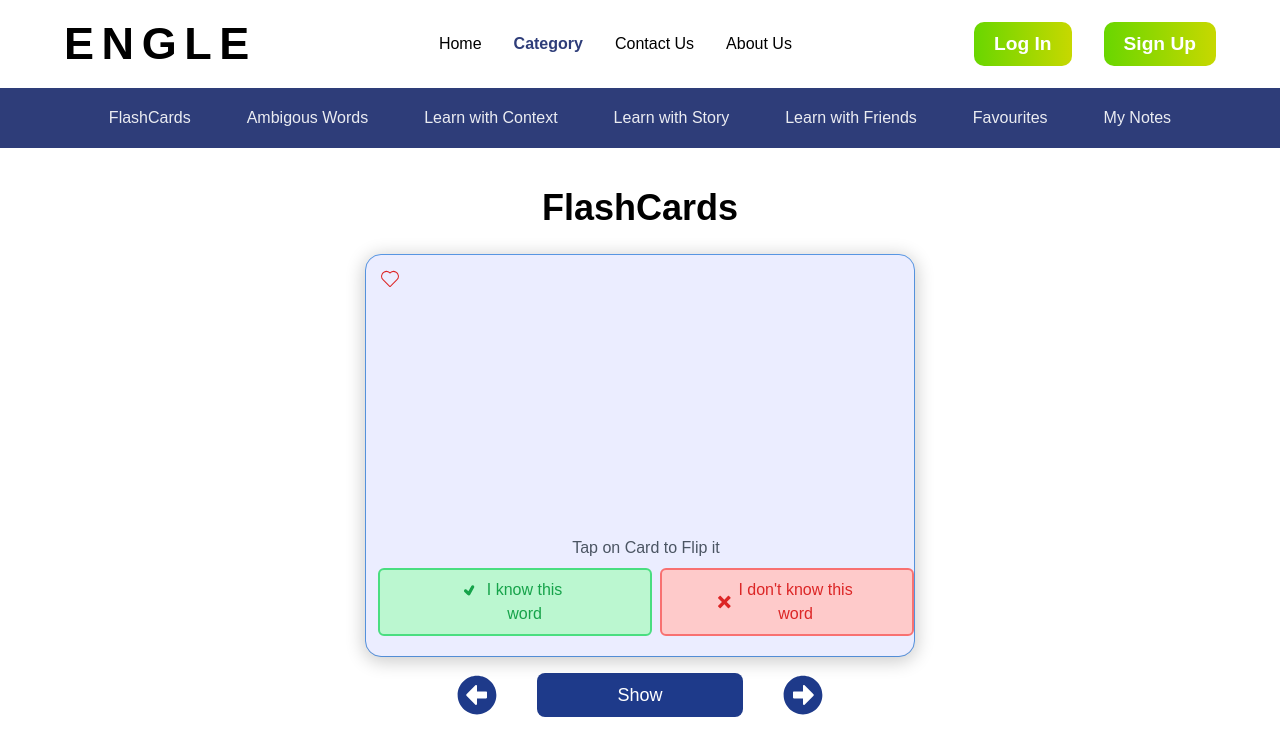
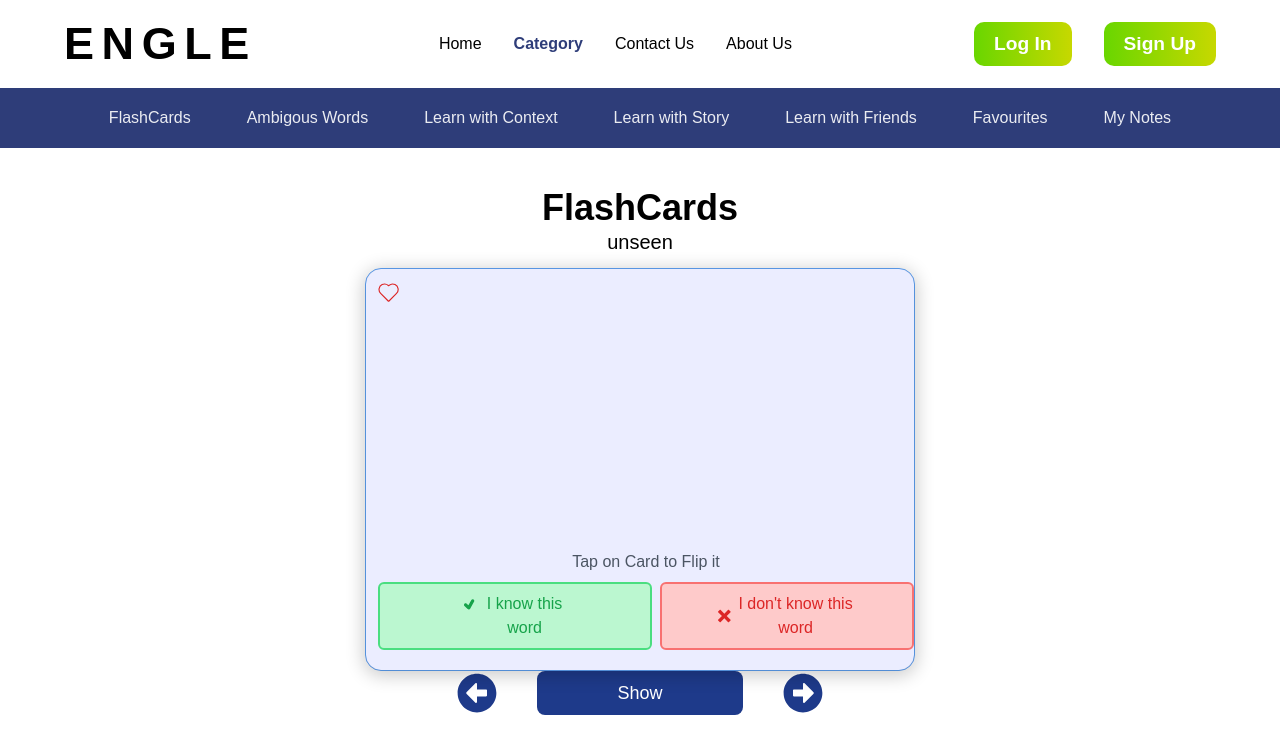
Before and after one commit to RanshInnovationsDeveloper/Engle, a React (Create React App) app in the folder frontend/: page /flashcards in a window 1280 px wide. Shown: the top 756 px of the page. Built offline with nearby package versions, Linux system fonts and the light colour scheme; no server answers.

Commit message:
favourites button modified

```diff
--- a/frontend/src/App.css
+++ b/frontend/src/App.css
@@ -20,20 +20,15 @@ a {
 
 }
 
-p {
-  line-height: 1.7;
+h1{
+  font-weight: 600;
 }
 
 ul {
   list-style: none;
 }
 
-h1,
-h2,
-h3 {
-  font-weight: 600;
-  margin-bottom: 10px;
-}
+
 
 .container {
   width: 100%;
--- a/frontend/src/components/FavouriteButton.jsx
+++ b/frontend/src/components/FavouriteButton.jsx
@@ -5,6 +5,7 @@ import { useSelector } from "react-redux";
 import { CiHeart } from "react-icons/ci";
 import { FaHeart } from "react-icons/fa";
 import { toast } from "react-toastify";
+import "../styles/FlashCard.css"
 //This component fetches the stautus of favourite button and does the necessary job to update it
 
 function FavouriteButton({ itemId, type, name = "" }) {
@@ -86,19 +87,24 @@ function FavouriteButton({ itemId, type, name = "" }) {
     }
   };
   return (
-    <div>
-      {isLoading ? (
-        <p>Loading...</p>
-      ) : isFavourite ? (
-        <FaHeart
-          className="text-red-600 w-[1.5rem] h-[1.5rem]"
+    <div className="relative inline-block w-">
+
+      { isFavourite ? (
+        <div className="p-3">
+                 <FaHeart
+          className={`text-red-600 w-[1.5rem] h-[1.5rem] heart-icon   ${isLoading ? 'heart-scale-effect' : ''}`}
           onClick={(event) => removeFromFavourite(itemId, type, userId, event)}
         />
+        </div>
+
       ) : (
-        <CiHeart
-          className="text-red-600 w-[1.5rem] h-[1.5rem]"
+        <div className="p-[0.6rem]">
+          <CiHeart
+          className={`text-red-600 w-[1.7rem] h-[1.7rem] heart-icon ${isLoading ? 'heart-scale-effect' : ''}`}
           onClick={(event) => addToFavourite(itemId, type, userId, name, event)}
         />
+        </div>
+
       )}
     </div>
   );
--- a/frontend/src/pages/FlashCardpage.jsx
+++ b/frontend/src/pages/FlashCardpage.jsx
@@ -206,16 +206,16 @@ function FlashCardpage() {
         <>
             <Header val={1} />
             <CategoryHeader />
-            <div className='h-[90vh] flex flex-col mt-10 gap-4 items-center '>
-                <h1 className='text-center text-4xl text-black'>FlashCards</h1>
-
+            <div className='h-[90vh] flex flex-col mt-10  items-center '>
+                <h1 className='text-center text-4xl text-black '>FlashCards</h1>
+                <h3 className='text-center text-xl text-black mb-3'>{flashCardCategory}</h3>
                 <div className='lg:w-[43%] w-[80%] h-[56%] rounded-2xl'>
 
                     <div className={`card__inner ${isFlipped ? 'is-flipped' : ''} border border-blue-400 rounded-2xl`} onClick={handleFlip}>
 
                         <div className="card__face p rounded-2xl ">
                             <div className="">
-                                <div className='flex justify-start p-3 ' >
+                                <div className='flex justify-start ' >
                                     <FavouriteButton
                                         itemId={unseenPreviousIndex[previousarrayindex - 1]}
                                         type={WORD_FILE_TYPE}
@@ -256,7 +256,7 @@ function FlashCardpage() {
                         </div>
                         <div className="card__face card__face--back p rounded-2xl">
                             <div className="">
-                                <div className='flex justify-start p-3'>
+                                <div className='flex justify-start'>
                                     <FavouriteButton
                                         itemId={unseenPreviousIndex[previousarrayindex - 1]}
                                         type={WORD_FILE_TYPE}
--- a/frontend/src/styles/FlashCard.css
+++ b/frontend/src/styles/FlashCard.css
@@ -47,3 +47,17 @@
     background-color: #FFF;
     object-fit: cover;
 }
+
+/* heart smooth transition */
+.heart-icon {
+    transition: transform 0.3s ease-in-out; /* Example transition */
+  }
+
+  /* .heart-icon:hover {
+    transform: scale(1.2); /* Example transformation */
+
+    .heart-scale-effect {
+        transform: scale(1.25);
+        transition: transform 0.35s ease-in-out infinite;
+
+    }
```
